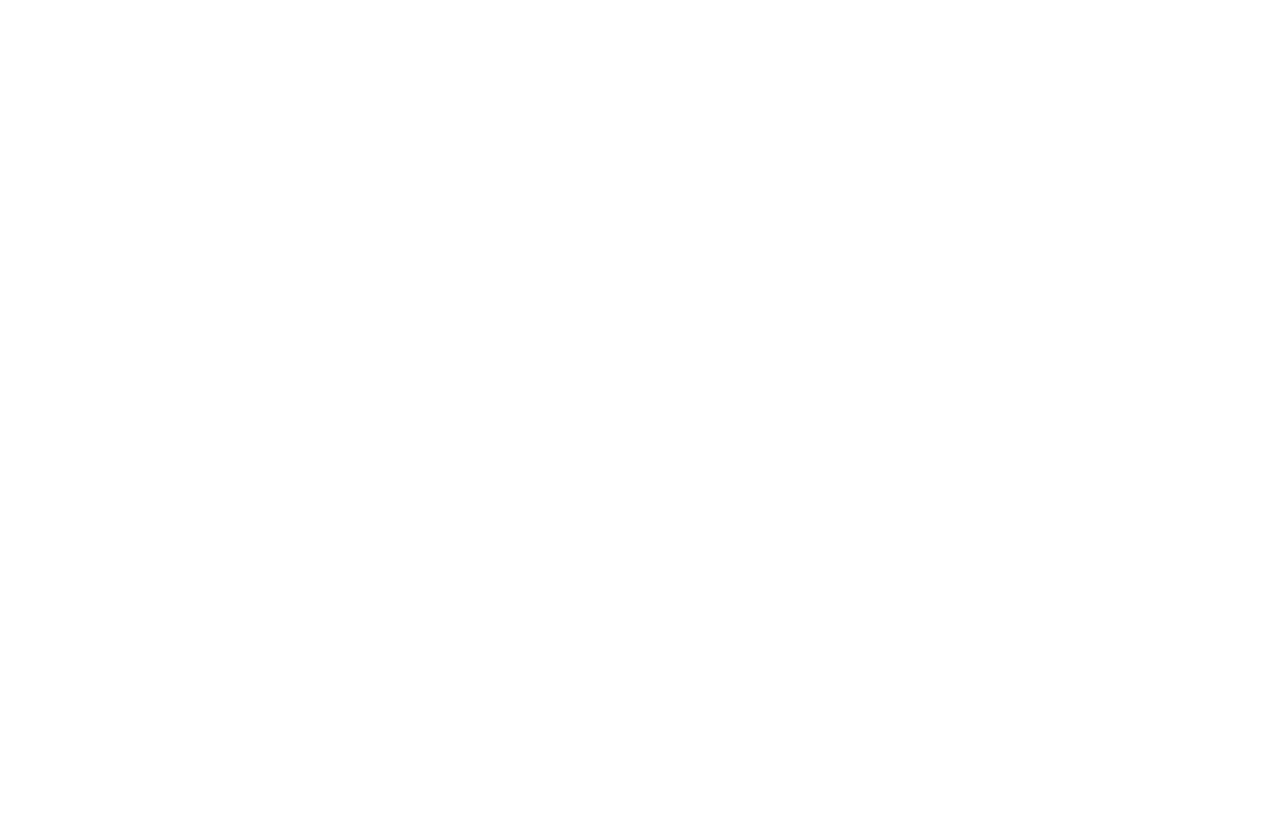
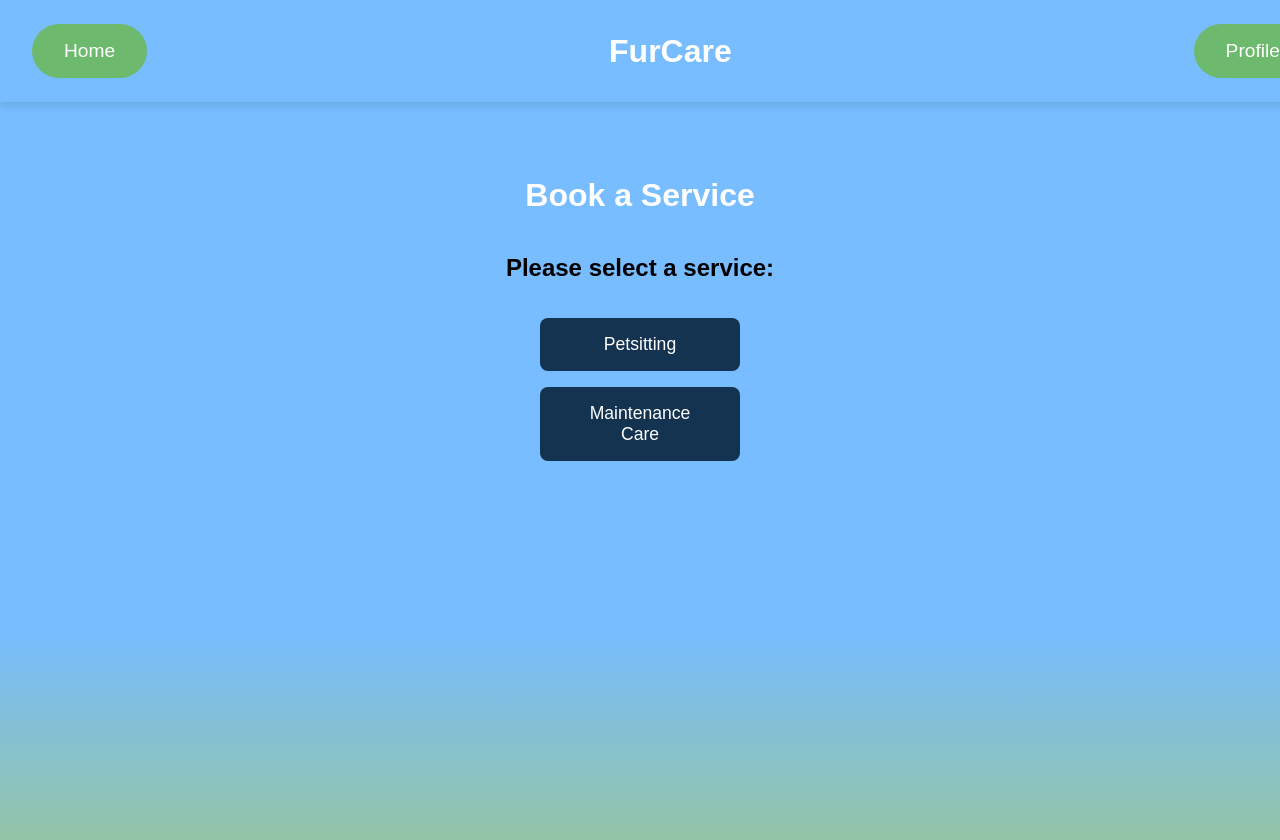
Before and after one commit to aharo1110/CST438-Proj3, a React (Create React App) app in the folder frontend/: page /book in a window 1280 px wide. Before the commit this address had no page. Before the commit the page ends 800 px from the top, so only its background shows below. Built offline with nearby package versions, Linux system fonts and the light colour scheme.

Commit message:
Initialize booking page

```diff
--- a/frontend/src/App.js
+++ b/frontend/src/App.js
@@ -6,6 +6,7 @@
 import Login from './components/Login/login';
 import Home from './components/Home/home';
 import Signup from './components/Signup/signup';
+import Book from './components/Book/book';
 
 
 function App() {
@@ -15,6 +16,7 @@
           <Route path="/" element={<Login />} />
           <Route path="/signup" element={<Signup />} />
           <Route path="/home" element={<Home />} />
+          <Route path="/book" element={<Book />} />
         </Routes>
       </Router>
     );
--- /dev/null
+++ b/frontend/src/components/Book/book.js
@@ -0,0 +1,29 @@
+import React from 'react';
+import { useNavigate } from 'react-router-dom';
+import Layout from '../../Layout';
+import '../../css/book.css';
+
+function Book() {
+  const navigate = useNavigate();
+
+  return (
+    <div className="App">
+      <div className="book-container">
+        <Layout />
+        <div className="main-content">
+          <header className="book-header">
+            <h1>Book a Service</h1>
+          </header>
+
+          <div className="booking-options">
+            <h2>Please select a service:</h2>
+            <button onClick={() => navigate('/book/petsitting')} className="booking-button">Petsitting</button>
+            <button onClick={() => navigate('/book/maintenance')} className="booking-button">Maintenance Care</button>
+          </div>
+        </div>
+      </div>
+    </div>
+  );
+}
+
+export default Book;
--- a/frontend/src/components/Home/home.js
+++ b/frontend/src/components/Home/home.js
@@ -1,7 +1,7 @@
 import React from 'react';
 import { useNavigate } from 'react-router-dom';
-import Layout from '../../Layout';
-import '../../home.css';
+import Layout from '../../Layout'
+import '../../css/home.css';
 import image from '../../images/FURCARE_logo.jpeg';
 
 
@@ -21,7 +21,7 @@
         <div className="home-buttons">
           <button onClick={() => navigate('/pets')} className="home-button">My Pets</button>
           <button onClick={() => navigate('/services')} className="home-button">Browse Services</button>
-          <button onClick={() => navigate('/services')} className="home-button">Book A Service</button>
+          <button onClick={() => navigate('/book')} className="home-button">Book A Service</button>
         </div>
 
         <section className="appointments-section">
--- /dev/null
+++ b/frontend/src/css/book.css
@@ -0,0 +1,53 @@
+/* Book page container with consistent screen margin */
+.book-container {
+    width: 100%;
+    max-width: 1200px; /* Fixed maximum width */
+    margin: 0 auto; /* Centered horizontally */
+    padding: 20px;
+    display: flex;
+    flex-direction: column;
+    align-items: center;
+}
+
+/* Main content area with padding to fit below the fixed header */
+.main-content {
+    padding-top: 6rem; /* Adjust for fixed header height */
+    width: 100%;
+    max-width: 1000px;
+    margin-top: 20px;
+    text-align: center;
+}
+
+/* Book header styling */
+.book-header h1 {
+    color: #ffffff;
+    font-size: 2rem;
+    margin-bottom: 20px;
+}
+
+/* Booking options container */
+.booking-options {
+    display: flex;
+    flex-direction: column;
+    gap: 1rem;
+    align-items: center;
+    margin: 20px 0;
+}
+
+/* Button styles specific to the Book page */
+.booking-button {
+    padding: 1rem 2rem;
+    background-color: #133351;
+    color: white;
+    border: none;
+    border-radius: 0.5rem;
+    font-size: 1.1rem;
+    cursor: pointer;
+    transition: background-color 0.3s ease;
+    max-width: 200px;
+    width: 100%;
+}
+
+.booking-button:hover {
+    background-color: #6db96d;
+}
```
Also changed, not shown: frontend/src/css/home.css (renamed from frontend/src/home.css).
